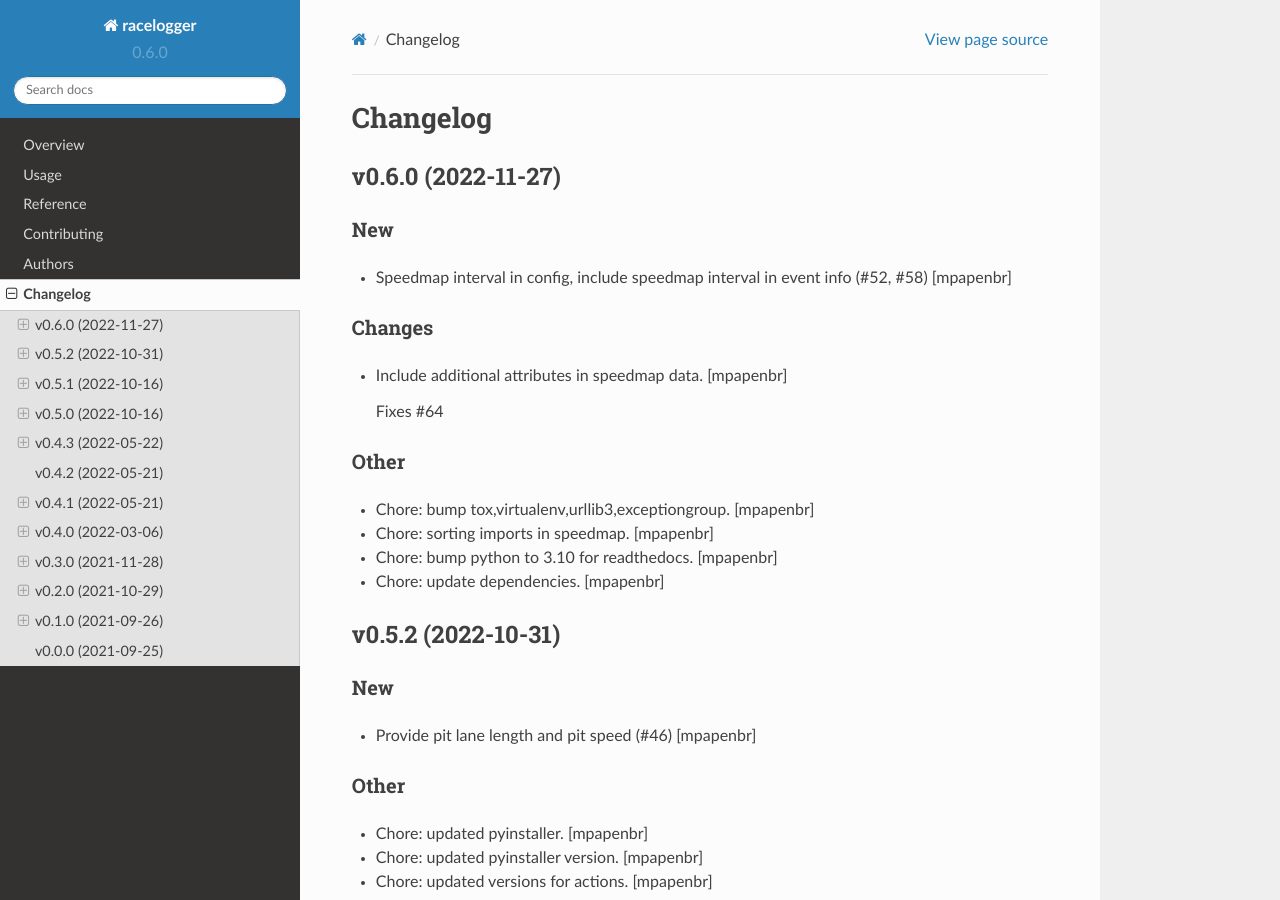
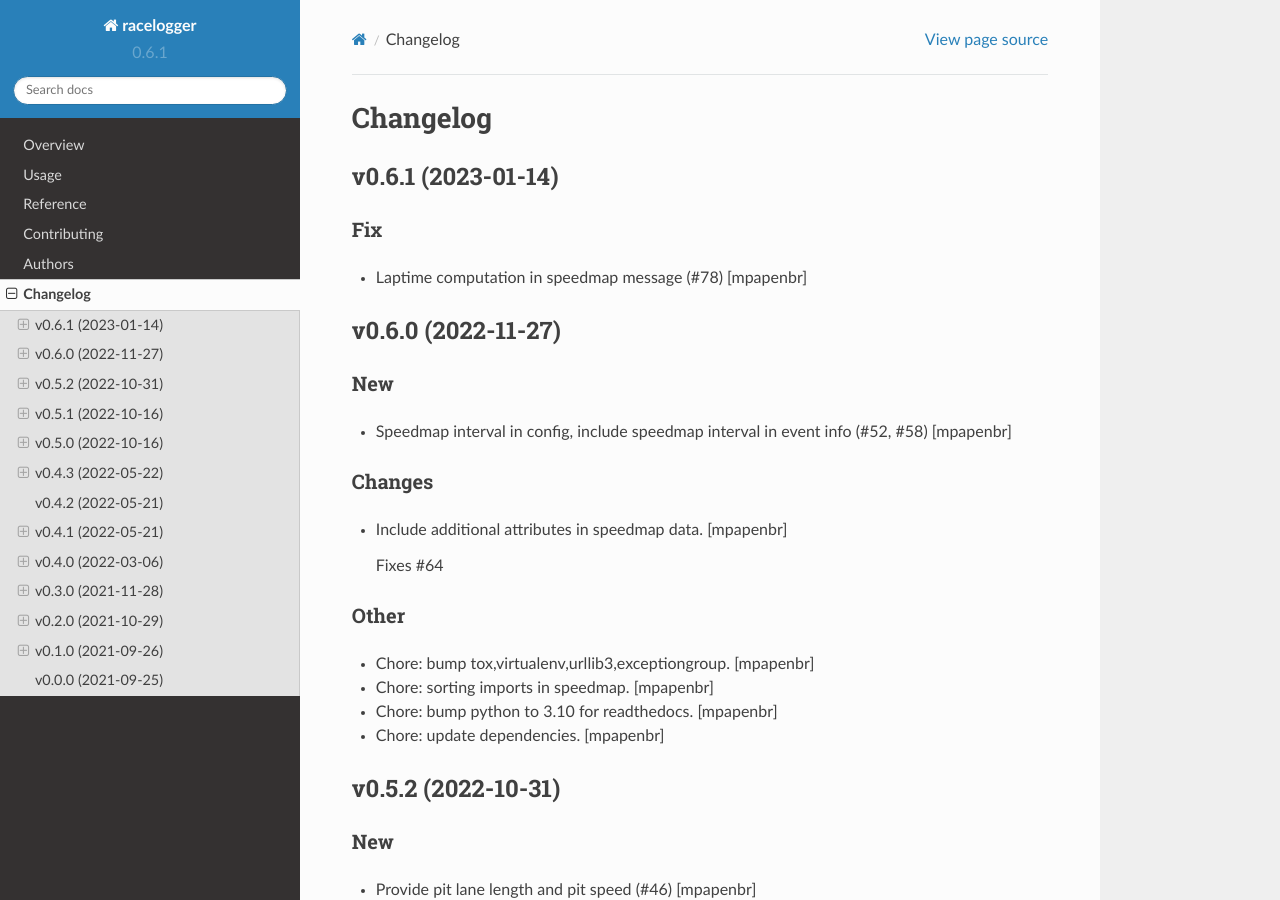
Before and after one commit to mpapenbr/python-racelogger, a Sphinx documentation site: the page built from docs/changelog.rst, in a window 1280 px wide and 900 px high. Built offline with Sphinx 7.4.7 and the Read the Docs theme 2.0.0, drawn with Linux system fonts in a browser that asks for light colours.

Commit message:
Bump version: 0.6.0 → 0.6.1

```diff
--- a/CHANGELOG.rst
+++ b/CHANGELOG.rst
@@ -1,5 +1,13 @@
 Changelog
 =========
+
+
+v0.6.1 (2023-01-14)
+-------------------
+
+Fix
+~~~
+- Laptime computation in speedmap message  (#78) [mpapenbr]
 
 
 v0.6.0 (2022-11-27)
--- a/README.rst
+++ b/README.rst
@@ -16,9 +16,9 @@ Overview
     :alt: Documentation Status
 
 
-.. |commits-since| image:: https://img.shields.io/github/commits-since/mpapenbr/python-racelogger/v0.6.0.svg
+.. |commits-since| image:: https://img.shields.io/github/commits-since/mpapenbr/python-racelogger/v0.6.1.svg
     :alt: Commits since latest release
-    :target: https://github.com/mpapenbr/python-racelogger/compare/v0.6.0...master
+    :target: https://github.com/mpapenbr/python-racelogger/compare/v0.6.1...master
 
 
 
--- a/docs/conf.py
+++ b/docs/conf.py
@@ -20,7 +20,7 @@ project = 'racelogger'
 year = '2021'
 author = 'Markus Papenbrock'
 copyright = '{0}, {1}'.format(year, author)
-version = release = '0.6.0'
+version = release = '0.6.1'
 
 pygments_style = 'trac'
 templates_path = ['.']
--- a/setup.py
+++ b/setup.py
@@ -23,7 +23,7 @@ def read(*names, **kwargs):
 
 setup(
     name='racelogger',
-    version='0.6.0',
+    version='0.6.1',
     license='Apache-2.0',
     description='Racelogger for iRacelog ',
     long_description='%s\n%s' % (
--- a/src/racelogger/__init__.py
+++ b/src/racelogger/__init__.py
@@ -1 +1 @@
-__version__ = '0.6.0'
+__version__ = '0.6.1'
```
Also changed, not shown: .bumpversion.cfg.
